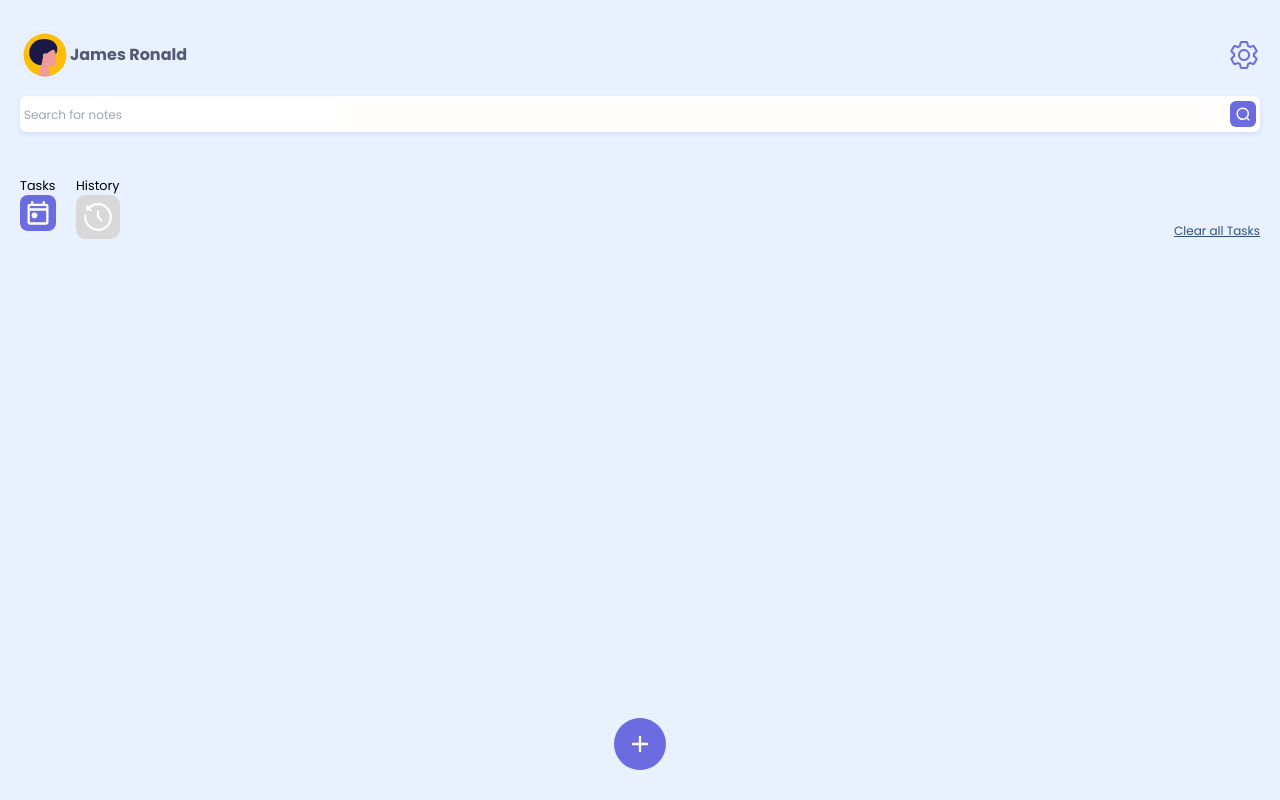
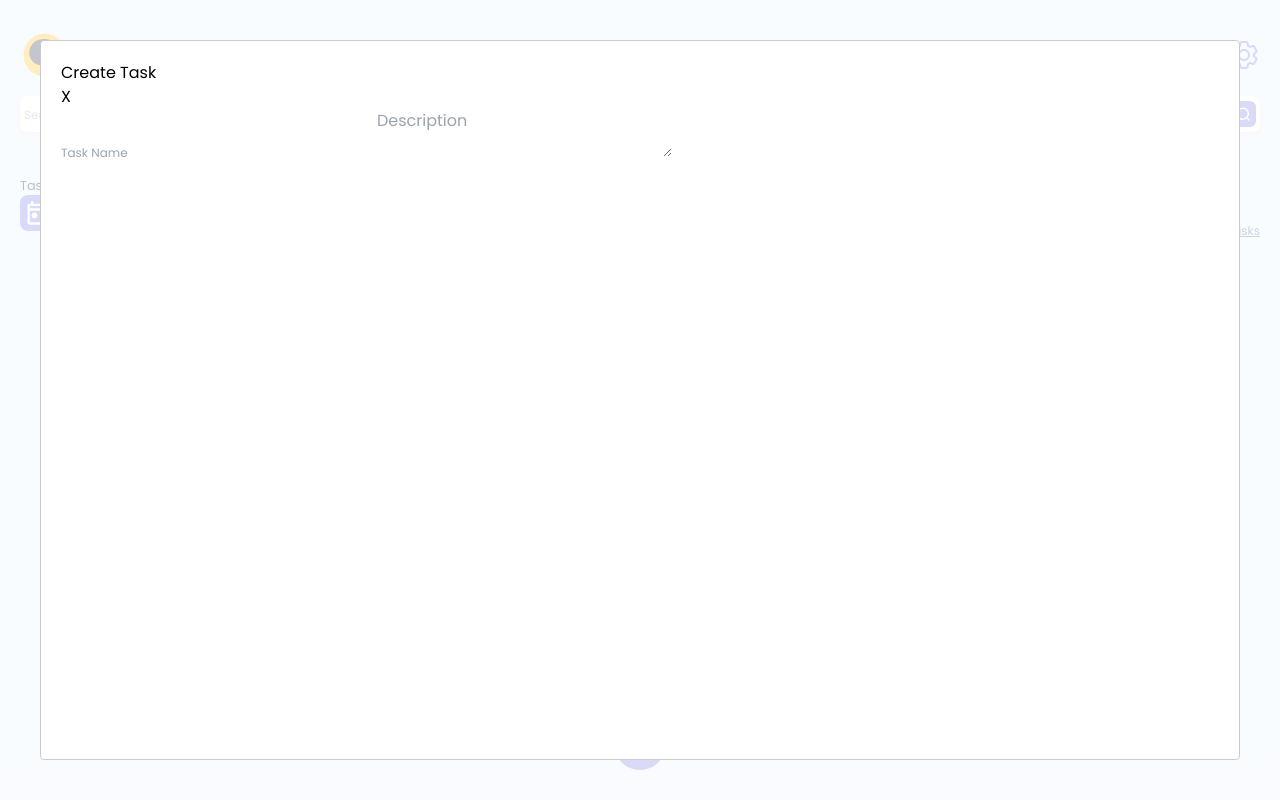
Before and after one commit to MatthewKK01/dhc-react-todo, a React (Vite) app: page / in a window 1280 px wide. Both pictures are taken after a click on the element 640 px from the left and 744 px from the top of the page. Built offline with nearby package versions, Linux system fonts and the light colour scheme.

Commit message:
created Modal

```diff
--- a/src/App.tsx
+++ b/src/App.tsx
@@ -7,7 +7,8 @@ import search from "./assets/search.svg";
 import taskPage from "./assets/tasks.svg";
 import history from "./assets/history.svg";
 import TodoItem from "./TodoItem";
-import Modal from "./Modal";
+
+import CustomModal from "./CustomModal";
 
 function App() {
   const [tasks, setTasks] = useState([]);
@@ -50,8 +51,11 @@ function App() {
       task.description.toLowerCase().includes(searchTerm.toLowerCase())
   );
 
-  function openModal() {
+  function openModal(): void {
     setIsOpen(true);
+  }
+  function closeModal(): void {
+    setIsOpen(false);
   }
   return (
     <>
@@ -121,7 +125,7 @@ function App() {
             />
           </svg>
         </div>
-
+        <CustomModal isOpen={modalIsOpen} onRequestClose={closeModal} />
       </main>
     </>
   );
--- /dev/null
+++ b/src/CustomModal.tsx
@@ -0,0 +1,22 @@
+/* eslint-disable @typescript-eslint/no-unused-vars */
+import React from "react";
+import Modal from "react-modal";
+
+function CustomModal({ isOpen, onRequestClose }) {
+  return (
+    <div>
+      <Modal
+        isOpen={isOpen}
+        onRequestClose={onRequestClose}
+        contentLabel="Example Modal"
+      >
+        <h1>Create Task</h1>
+        <p onClick={onRequestClose}>X</p>
+        <input type="text" placeholder="Task Name" />
+        <textarea name="" placeholder="Description" id=""></textarea>
+      </Modal>
+    </div>
+  );
+}
+
+export default CustomModal;
--- a/src/Modal.tsx
+++ /dev/null
@@ -1,15 +0,0 @@
-import React from "react";
-import close from "./assets/close.svg";
-
-function Modal() {
-  return (
-    <>
-      <div className="flex">
-        <h1>Create Task</h1>
-        <img src={close} alt="" />
-      </div>
-    </>
-  );
-}
-
-export default Modal;
```
